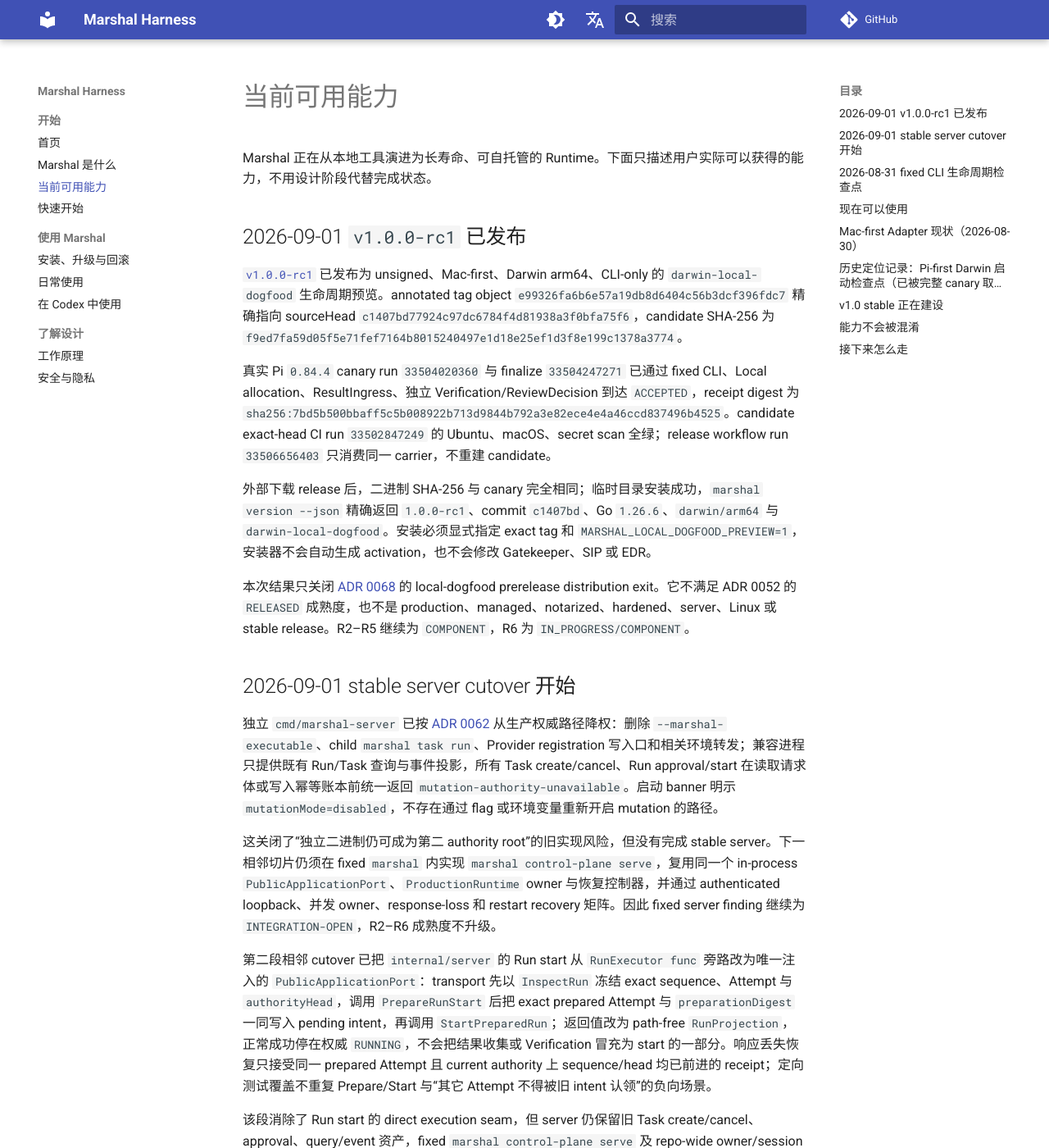
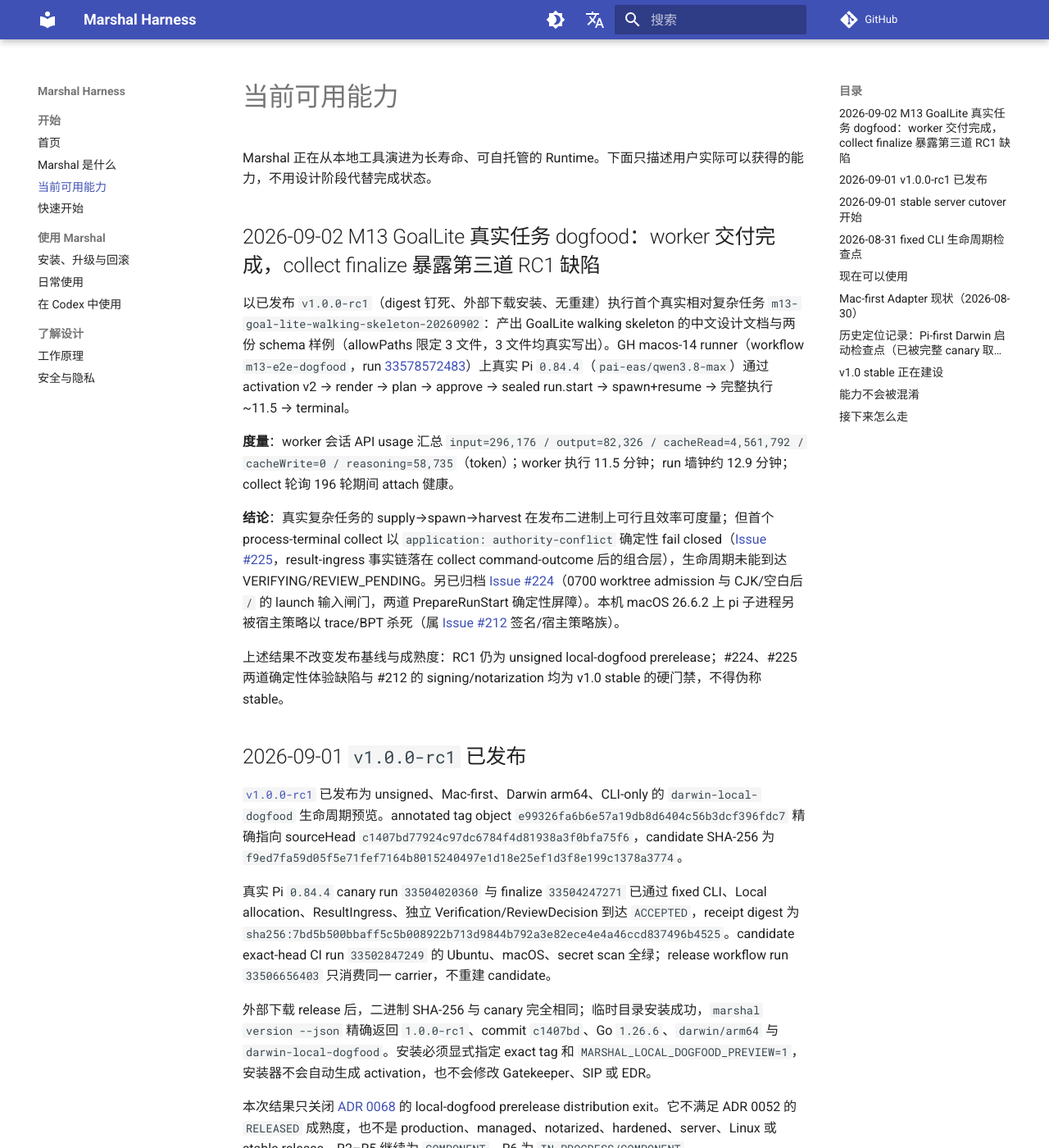
Before and after one commit to chiga0/marshal-harness, an MkDocs documentation site: the page built from docs/current-status.md, in a window 1280 px wide and 1400 px high. Shown: the whole window at 82% size. Built offline with MkDocs 1.6.1 and Material for MkDocs 9.7.7, drawn with Linux system fonts in a browser that asks for light colours; comment, search, counter and statistics services are not loaded.

Commit message:
docs(status): M13 dogfood 度量与 RC1 三道确定性缺陷如实归档
以已发布 RC1 执行首个真实复杂任务的 runner dogfood：worker 真实
交付 3 个交付物（token input=296,176 / output=82,326 / cacheRead=
4,561,792 / reasoning=58,735，11.5min），但首个 terminal collect
确定 性 authority-conflict（#225）。叠加 #224 两道 PrepareRunStart
屏障，均为 v1.0 stable 硬门禁；RC1 仍为 unsigned prerelease，不伪称。

```diff
--- a/docs/current-status.md
+++ b/docs/current-status.md
@@ -1,6 +1,16 @@
 # 当前可用能力
 
 Marshal 正在从本地工具演进为长寿命、可自托管的 Runtime。下面只描述用户实际可以获得的能力，不用设计阶段代替完成状态。
+
+## 2026-09-02 M13 GoalLite 真实任务 dogfood：worker 交付完成，collect finalize 暴露第三道 RC1 缺陷
+
+以已发布 `v1.0.0-rc1`（digest 钉死、外部下载安装、无重建）执行首个真实相对复杂任务 `m13-goal-lite-walking-skeleton-20260902`：产出 GoalLite walking skeleton 的中文设计文档与两份 schema 样例（allowPaths 限定 3 文件，3 文件均真实写出）。GH macos-14 runner（workflow `m13-e2e-dogfood`，run [33578572483](https://github.com/chiga0/marshal-harness/actions/runs/33578572483)）上真实 Pi `0.84.4`（`pai-eas/qwen3.8-max`）通过 activation v2 → render → plan → approve → sealed run.start → spawn+resume → 完整执行 ~11.5 → terminal。
+
+**度量**：worker 会话 API usage 汇总 `input=296,176 / output=82,326 / cacheRead=4,561,792 / cacheWrite=0 / reasoning=58,735`（token）；worker 执行 11.5 分钟；run 墙钟约 12.9 分钟；collect 轮询 196 轮期间 attach 健康。
+
+**结论**：真实复杂任务的 supply→spawn→harvest 在发布二进制上可行且效率可度量；但首个 process-terminal collect 以 `application: authority-conflict` 确定性 fail closed（[Issue #225](https://github.com/chiga0/marshal-harness/issues/225)，result-ingress 事实链落在 collect command-outcome 后的组合层），生命周期未能到达 VERIFYING/REVIEW_PENDING。另已归档 [Issue #224](https://github.com/chiga0/marshal-harness/issues/224)（0700 worktree admission 与 CJK/空白后 `/` 的 launch 输入闸门，两道 PrepareRunStart 确定性屏障）。本机 macOS 26.6.2 上 pi 子进程另被宿主策略以 trace/BPT 杀死（属 [Issue #212](https://github.com/chiga0/marshal-harness/issues/212) 签名/宿主策略族）。
+
+上述结果不改变发布基线与成熟度：RC1 仍为 unsigned local-dogfood prerelease；#224、#225 两道确定性体验缺陷与 #212 的 signing/notarization 均为 v1.0 stable 的硬门禁，不得伪称 stable。
 
 ## 2026-09-01 `v1.0.0-rc1` 已发布
 
```
